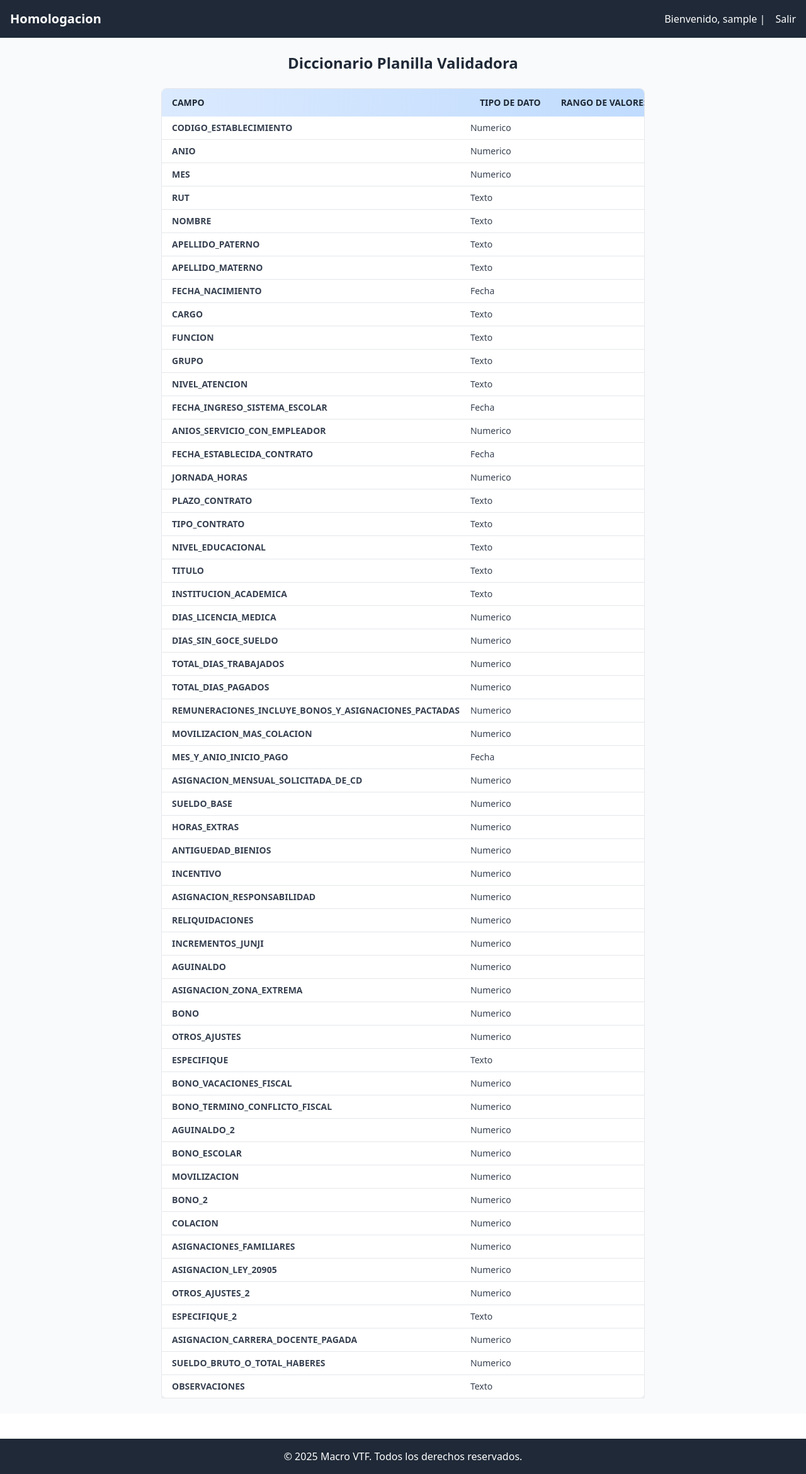
After one commit to snavarros/homologacion_vtf, a Django app: page /diccionario-planilla-validadora/ in a window 1280 px wide. The commit adds this page. Shown: the whole page at 63% size. Run offline with Django 5.2, Linux system fonts and the light colour scheme; the visitor is signed in with stand-in values (Sample User, id 1); some libraries are stand-ins or nearby versions.

Commit message:
Added diccionario and some changes

```diff
--- a/macro_vtf/analyst/forms.py
+++ b/macro_vtf/analyst/forms.py
@@ -75,7 +75,7 @@ class ConsolidarForm(forms.Form):
         if not self.data:
             self.fields["anio"].initial = str(hoy.year)
             self.fields["mes_inicio"].initial = f"{hoy.month:02d}"
-            self.fields["mes_termino"].initial = f"{hoy.month:02d}"
+            self.fields["mes_termino"].initial = f"{hoy.month}"
             self.fields["proceso"].initial = "planilla_validadora"
 
         for field in self.fields.values():
--- a/macro_vtf/analyst/templates/analyst/consolidar_admin.html
+++ b/macro_vtf/analyst/templates/analyst/consolidar_admin.html
@@ -2,7 +2,7 @@
 {% block content %}
 <div class="min-h-screen flex items-center justify-center bg-gray-100 p-6">
   <div class="bg-white rounded shadow-lg max-w-md w-full p-6">
-    <h2 class="text-2xl font-bold mb-6 text-center text-gray-800">Consolidar Archivos</h2>
+    <h2 class="text-2xl font-bold mb-6 text-center text-gray-800">🖇️ Consolidar Archivos</h2>
 
     {% if mensaje %}
       <p class="mb-4 text-red-600 font-semibold text-center">{{ mensaje }}</p>
--- a/macro_vtf/analyst/templates/analyst/consolidar_semestre.html
+++ b/macro_vtf/analyst/templates/analyst/consolidar_semestre.html
@@ -1,6 +1,6 @@
 {% extends "analyst/base.html" %}
 
-{% block title %}Consolidar Semestre Anterior{% endblock %}
+{% block title %}🧮 Consolidar Semestre Anterior{% endblock %}
 
 {% block content %}
 <div class="max-w-lg mx-auto p-6 bg-white rounded shadow-md mt-8">
--- /dev/null
+++ b/macro_vtf/analyst/templates/analyst/diccionario_planilla_validadora.html
@@ -0,0 +1,82 @@
+{% extends "analyst/base.html" %}
+
+{% block title %}Diccionario Planilla Validadora{% endblock %}
+
+{% block content %}
+<div class="min-h-screen bg-gray-50 p-6 flex justify-center">
+  <div class="max-w-3xl w-full">
+    <h2 class="text-2xl font-bold mb-6 text-gray-800 text-center">Diccionario Planilla Validadora</h2>
+
+    <div class="overflow-x-auto">
+      <div class="shadow-lg rounded-lg border border-gray-200 overflow-hidden">
+        <table class="min-w-full bg-white table-auto">
+          <thead class="bg-gradient-to-r from-blue-100 to-blue-200 text-gray-800 text-sm uppercase font-semibold">
+            <tr>
+              <th class="py-3 px-4 text-left whitespace-nowrap w-1/3">Campo</th>
+              <th class="py-3 px-4 text-left whitespace-nowrap w-1/3">Tipo de Dato</th>
+              <th class="py-3 px-4 text-left whitespace-nowrap w-1/3">Rango de Valores</th>
+            </tr>
+          </thead>
+          <tbody class="text-gray-700 text-sm divide-y divide-gray-200">
+            <tr><td class="py-2 px-4 font-semibold">CODIGO_ESTABLECIMIENTO</td><td class="capitalize">Numerico</td><td></td></tr>
+            <tr><td class="py-2 px-4 font-semibold">ANIO</td><td class="capitalize">Numerico</td><td></td></tr>
+            <tr><td class="py-2 px-4 font-semibold">MES</td><td class="capitalize">Numerico</td><td></td></tr>
+            <tr><td class="py-2 px-4 font-semibold">RUT</td><td class="capitalize">Texto</td><td></td></tr>
+            <tr><td class="py-2 px-4 font-semibold">NOMBRE</td><td class="capitalize">Texto</td><td></td></tr>
+            <tr><td class="py-2 px-4 font-semibold">APELLIDO_PATERNO</td><td class="capitalize">Texto</td><td></td></tr>
+            <tr><td class="py-2 px-4 font-semibold">APELLIDO_MATERNO</td><td class="capitalize">Texto</td><td></td></tr>
+            <tr><td class="py-2 px-4 font-semibold">FECHA_NACIMIENTO</td><td class="capitalize">Fecha</td><td></td></tr>
+            <tr><td class="py-2 px-4 font-semibold">CARGO</td><td class="capitalize">Texto</td><td></td></tr>
+            <tr><td class="py-2 px-4 font-semibold">FUNCION</td><td class="capitalize">Texto</td><td></td></tr>
+            <tr><td class="py-2 px-4 font-semibold">GRUPO</td><td class="capitalize">Texto</td><td></td></tr>
+            <tr><td class="py-2 px-4 font-semibold">NIVEL_ATENCION</td><td class="capitalize">Texto</td><td></td></tr>
+            <tr><td class="py-2 px-4 font-semibold">FECHA_INGRESO_SISTEMA_ESCOLAR</td><td class="capitalize">Fecha</td><td></td></tr>
+            <tr><td class="py-2 px-4 font-semibold">ANIOS_SERVICIO_CON_EMPLEADOR</td><td class="capitalize">Numerico</td><td></td></tr>
+            <tr><td class="py-2 px-4 font-semibold">FECHA_ESTABLECIDA_CONTRATO</td><td class="capitalize">Fecha</td><td></td></tr>
+            <tr><td class="py-2 px-4 font-semibold">JORNADA_HORAS</td><td class="capitalize">Numerico</td><td></td></tr>
+            <tr><td class="py-2 px-4 font-semibold">PLAZO_CONTRATO</td><td class="capitalize">Texto</td><td></td></tr>
+            <tr><td class="py-2 px-4 font-semibold">TIPO_CONTRATO</td><td class="capitalize">Texto</td><td></td></tr>
+            <tr><td class="py-2 px-4 font-semibold">NIVEL_EDUCACIONAL</td><td class="capitalize">Texto</td><td></td></tr>
+            <tr><td class="py-2 px-4 font-semibold">TITULO</td><td class="capitalize">Texto</td><td></td></tr>
+            <tr><td class="py-2 px-4 font-semibold">INSTITUCION_ACADEMICA</td><td class="capitalize">Texto</td><td></td></tr>
+            <tr><td class="py-2 px-4 font-semibold">DIAS_LICENCIA_MEDICA</td><td class="capitalize">Numerico</td><td></td></tr>
+            <tr><td class="py-2 px-4 font-semibold">DIAS_SIN_GOCE_SUELDO</td><td class="capitalize">Numerico</td><td></td></tr>
+            <tr><td class="py-2 px-4 font-semibold">TOTAL_DIAS_TRABAJADOS</td><td class="capitalize">Numerico</td><td></td></tr>
+            <tr><td class="py-2 px-4 font-semibold">TOTAL_DIAS_PAGADOS</td><td class="capitalize">Numerico</td><td></td></tr>
+            <tr><td class="py-2 px-4 font-semibold">REMUNERACIONES_INCLUYE_BONOS_Y_ASIGNACIONES_PACTADAS</td><td class="capitalize">Numerico</td><td></td></tr>
+            <tr><td class="py-2 px-4 font-semibold">MOVILIZACION_MAS_COLACION</td><td class="capitalize">Numerico</td><td></td></tr>
+            <tr><td class="py-2 px-4 font-semibold">MES_Y_ANIO_INICIO_PAGO</td><td class="capitalize">Fecha</td><td></td></tr>
+            <tr><td class="py-2 px-4 font-semibold">ASIGNACION_MENSUAL_SOLICITADA_DE_CD</td><td class="capitalize">Numerico</td><td></td></tr>
+            <tr><td class="py-2 px-4 font-semibold">SUELDO_BASE</td><td class="capitalize">Numerico</td><td></td></tr>
+            <tr><td class="py-2 px-4 font-semibold">HORAS_EXTRAS</td><td class="capitalize">Numerico</td><td></td></tr>
+            <tr><td class="py-2 px-4 font-semibold">ANTIGUEDAD_BIENIOS</td><td class="capitalize">Numerico</td><td></td></tr>
+            <tr><td class="py-2 px-4 font-semibold">INCENTIVO</td><td class="capitalize">Numerico</td><td></td></tr>
+            <tr><td class="py-2 px-4 font-semibold">ASIGNACION_RESPONSABILIDAD</td><td class="capitalize">Numerico</td><td></td></tr>
+            <tr><td class="py-2 px-4 font-semibold">RELIQUIDACIONES</td><td class="capitalize">Numerico</td><td></td></tr>
+            <tr><td class="py-2 px-4 font-semibold">INCREMENTOS_JUNJI</td><td class="capitalize">Numerico</td><td></td></tr>
+            <tr><td class="py-2 px-4 font-semibold">AGUINALDO</td><td class="capitalize">Numerico</td><td></td></tr>
+            <tr><td class="py-2 px-4 font-semibold">ASIGNACION_ZONA_EXTREMA</td><td class="capitalize">Numerico</td><td></td></tr>
+            <tr><td class="py-2 px-4 font-semibold">BONO</td><td class="capitalize">Numerico</td><td></td></tr>
+            <tr><td class="py-2 px-4 font-semibold">OTROS_AJUSTES</td><td class="capitalize">Numerico</td><td></td></tr>
+            <tr><td class="py-2 px-4 font-semibold">ESPECIFIQUE</td><td class="capitalize">Texto</td><td></td></tr>
+            <tr><td class="py-2 px-4 font-semibold">BONO_VACACIONES_FISCAL</td><td class="capitalize">Numerico</td><td></td></tr>
+            <tr><td class="py-2 px-4 font-semibold">BONO_TERMINO_CONFLICTO_FISCAL</td><td class="capitalize">Numerico</td><td></td></tr>
+            <tr><td class="py-2 px-4 font-semibold">AGUINALDO_2</td><td class="capitalize">Numerico</td><td></td></tr>
+            <tr><td class="py-2 px-4 font-semibold">BONO_ESCOLAR</td><td class="capitalize">Numerico</td><td></td></tr>
+            <tr><td class="py-2 px-4 font-semibold">MOVILIZACION</td><td class="capitalize">Numerico</td><td></td></tr>
+            <tr><td class="py-2 px-4 font-semibold">BONO_2</td><td class="capitalize">Numerico</td><td></td></tr>
+            <tr><td class="py-2 px-4 font-semibold">COLACION</td><td class="capitalize">Numerico</td><td></td></tr>
+            <tr><td class="py-2 px-4 font-semibold">ASIGNACIONES_FAMILIARES</td><td class="capitalize">Numerico</td><td></td></tr>
+            <tr><td class="py-2 px-4 font-semibold">ASIGNACION_LEY_20905</td><td class="capitalize">Numerico</td><td></td></tr>
+            <tr><td class="py-2 px-4 font-semibold">OTROS_AJUSTES_2</td><td class="capitalize">Numerico</td><td></td></tr>
+            <tr><td class="py-2 px-4 font-semibold">ESPECIFIQUE_2</td><td class="capitalize">Texto</td><td></td></tr>
+            <tr><td class="py-2 px-4 font-semibold">ASIGNACION_CARRERA_DOCENTE_PAGADA</td><td class="capitalize">Numerico</td><td></td></tr>
+            <tr><td class="py-2 px-4 font-semibold">SUELDO_BRUTO_O_TOTAL_HABERES</td><td class="capitalize">Numerico</td><td></td></tr>
+            <tr><td class="py-2 px-4 font-semibold">OBSERVACIONES</td><td class="capitalize">Texto</td><td></td></tr>
+          </tbody>
+        </table>
+      </div>
+    </div>
+  </div>
+</div>
+{% endblock %}
--- a/macro_vtf/analyst/templates/analyst/subir_parametro_remuneracional.html
+++ b/macro_vtf/analyst/templates/analyst/subir_parametro_remuneracional.html
@@ -1,7 +1,7 @@
 {% extends "analyst/base.html" %}
 {% block content %}
 <div class="max-w-xl mx-auto mt-10 p-6 bg-white rounded-xl shadow">
-  <h2 class="text-2xl font-bold mb-4">Subir Parámetro Remuneracional</h2>
+  <h2 class="text-2xl font-bold mb-4">💰 Subir Parámetro Remuneracional</h2>
 
   {% if mensaje %}
     <p class="text-red-600 mb-4">{{ mensaje }}</p>
--- a/macro_vtf/analyst/templates/analyst/subir_planilla_validadora.html
+++ b/macro_vtf/analyst/templates/analyst/subir_planilla_validadora.html
@@ -7,7 +7,7 @@
 <div class="min-h-screen flex items-center justify-center bg-gray-50 p-4">
   <div class="max-w-2xl w-full p-6 bg-white rounded shadow-md">
 
-    <h2 class="text-2xl font-semibold text-gray-800 mb-6 text-center">Cargar Planilla Mensual</h2>
+    <h2 class="text-2xl font-semibold text-gray-800 mb-6 text-center">📄 Cargar Planilla Mensual</h2>
 
     {% if estado_subida == "exito" %}
       <div class="bg-green-100 text-green-800 px-4 py-2 rounded-lg">
--- a/macro_vtf/analyst/urls.py
+++ b/macro_vtf/analyst/urls.py
@@ -44,4 +44,9 @@ urlpatterns = [
         views.subir_parametro_remuneracional,
         name="subir_parametro_remuneracional",
     ),
+    path(
+        "diccionario-planilla-validadora/",
+        views.diccionario_planilla_validadora,
+        name="diccionario_planilla_validadora",
+    ),
 ]
--- a/macro_vtf/analyst/utils.py
+++ b/macro_vtf/analyst/utils.py
@@ -1,3 +1,40 @@
+import re
+
+
+def calcular_dv(rut_num):
+    reversed_digits = list(map(int, reversed(str(rut_num))))
+    factors = [2, 3, 4, 5, 6, 7]
+    total = sum(d * factors[i % 6] for i, d in enumerate(reversed_digits))
+    remainder = 11 - (total % 11)
+    if remainder == 11:
+        return "0"
+    elif remainder == 10:
+        return "K"
+    return str(remainder)
+
+
+def normalizar_y_validar_rut(rut_str):
+    if not isinstance(rut_str, str):
+        return None
+
+    rut_clean = re.sub(r"[^0-9kK]", "", rut_str)
+    if len(rut_clean) < 2:
+        return None
+
+    rut_num = rut_clean[:-1]
+    dv_ingresado = rut_clean[-1].upper()
+
+    if not rut_num.isdigit():
+        return None
+
+    dv_esperado = calcular_dv(rut_num)
+
+    if dv_esperado != dv_ingresado:
+        return None
+
+    return f"{int(rut_num)}-{dv_esperado}"
+
+
 MESES_CHOICES = [
     (1, "Enero"),
     (2, "Febrero"),
--- a/macro_vtf/analyst/views.py
+++ b/macro_vtf/analyst/views.py
@@ -501,3 +501,8 @@ def subir_parametro_remuneracional(request):
         "analyst/subir_parametro_remuneracional.html",
         {"form": form, "mensaje": mensaje},
     )
+
+
+@login_required
+def diccionario_planilla_validadora(request):
+    return render(request, "analyst/diccionario_planilla_validadora.html")
```
Also changed, not shown: macro_vtf/analyst/planilla_validadora.py (+41 -0 lines), macro_vtf/analyst/templates/analyst/dashboard.html (+13 -3 lines), macro_vtf/analyst/validaciones_config.py (+22 -0 lines).
